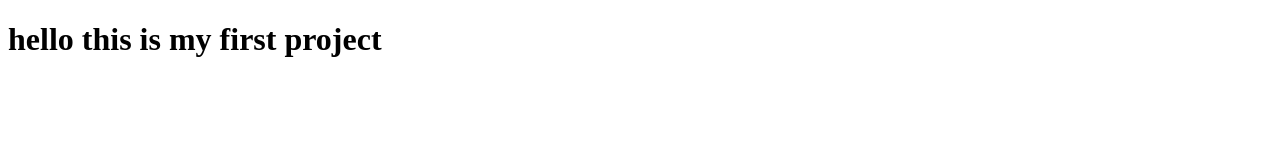
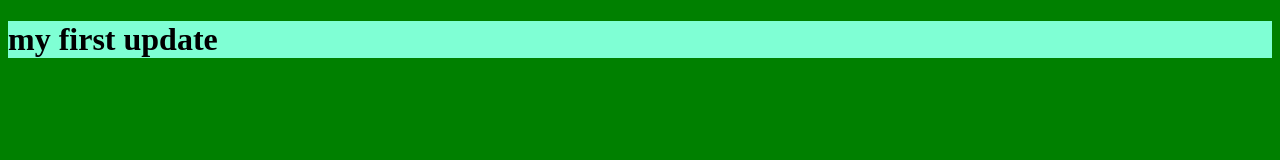
Before and after one commit to nassim-glitch/myproject, a plain HTML site: page index.html in a window 1280 px wide. Drawn offline with Linux system fonts and the light colour scheme.

Commit message:
my first update

```diff
--- a/index.html
+++ b/index.html
@@ -7,7 +7,7 @@
     <link rel="stylesheet" href="style.css">
 </head>
 <body>
-    <h1>hello this is my first project </h1>
+    <h1>my first update</h1>
     <script src="app.js"></script>
 </body>
 </html>
--- a/style.css
+++ b/style.css
@@ -0,0 +1,7 @@
+h1{
+    background-color: aquamarine;
+    color: black;
+}
+body{
+    background-color:green;
+}
```
